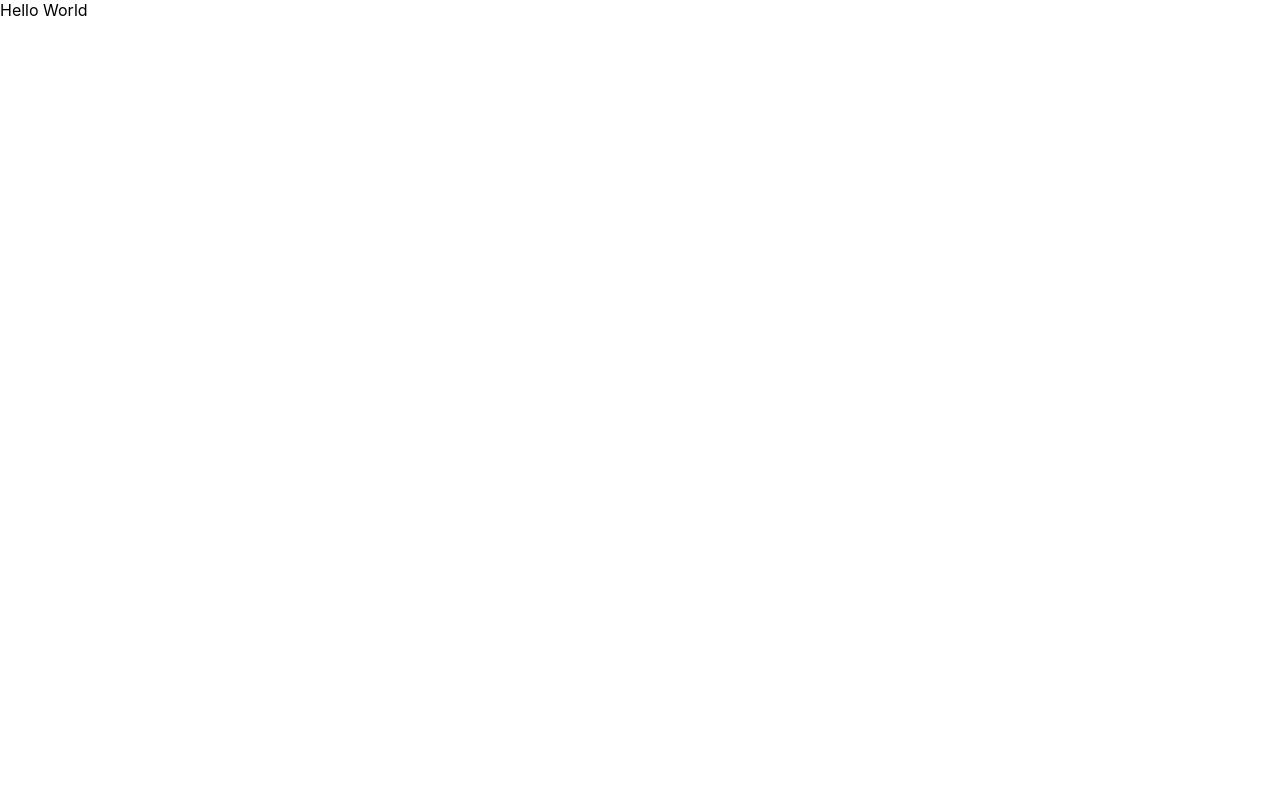
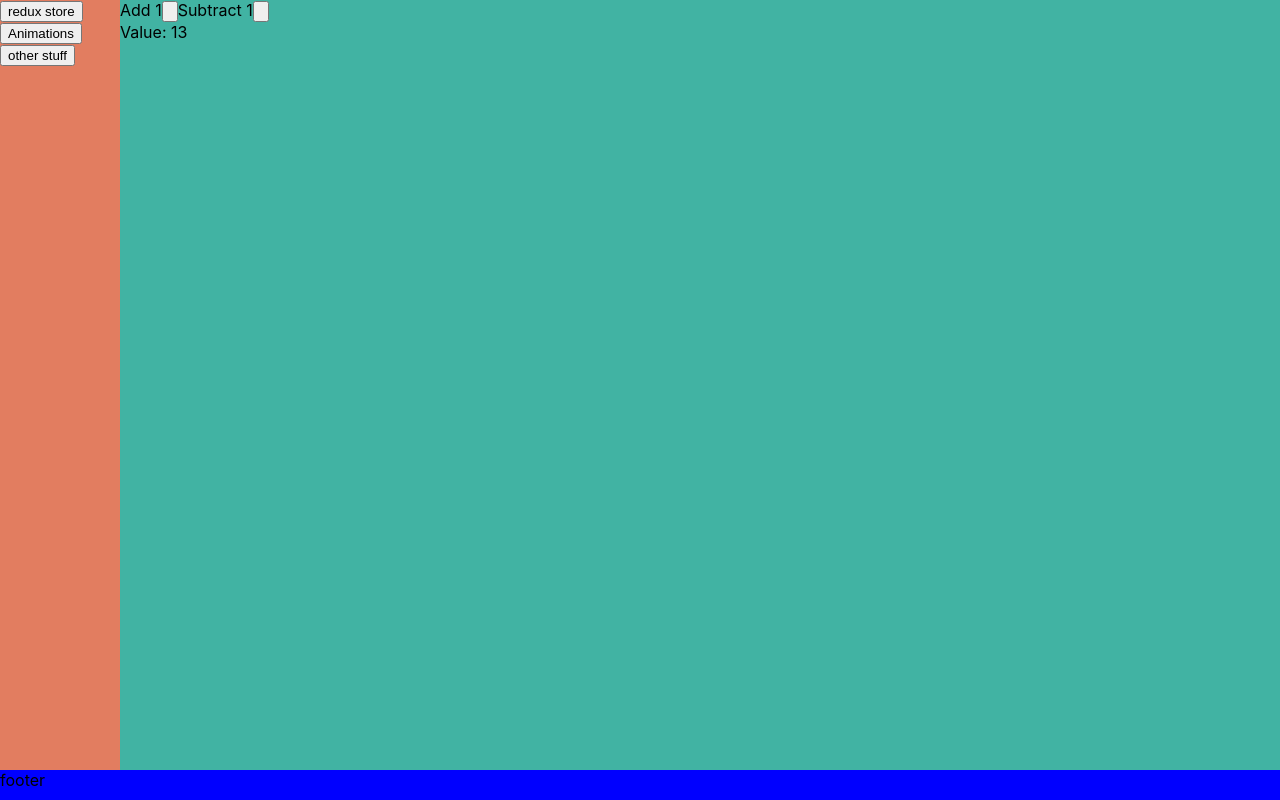
Before and after one commit to dancrump1/project1-2021, a React (Create React App) app: page / in a window 1280 px wide. Built offline with nearby package versions, Linux system fonts and the light colour scheme.

Commit message:
WIP first body content and nav buttons

```diff
--- a/src/App.css
+++ b/src/App.css
@@ -0,0 +1,32 @@
+:root {
+  --side-nav-width: 120px;
+}
+
+.app {
+  display: flex;
+  flex-wrap: wrap;
+  height: 100vh;
+  width: 100vw;
+  box-sizing: border-box;
+  background-color: #c38d9e;
+}
+
+.sideNav {
+  flex-basis: var(--side-nav-width);
+  height: calc(100% - 30px);
+  background-color: #e27d60;
+}
+
+.body {
+  flex-basis: calc(100% - var(--side-nav-width));
+  height: calc(100% - 30px);
+  width: 100%;
+  background-color: #41b3a3;
+}
+
+.footer {
+  flex-basis: 100%;
+  background-color: blue;
+  height: 30px;
+  width: 100%;
+}
--- a/src/App.js
+++ b/src/App.js
@@ -1,9 +1,38 @@
-import './App.css';
+import "./App.css";
+
+const routes = [
+  { name: "redux store" },
+  { name: "Animations" },
+  { name: "other stuff" },
+];
+
+const renderNavButtons = () => {
+  return routes.map((route) => (
+    <div className="navButtonContainer">
+      <button>{route.name}</button>
+    </div>
+  ));
+};
 
 function App() {
+  const value = 13;
   return (
-    <div >
-     Hello World
+    <div className="app">
+      <section className="sideNav">
+        <div className="sideNavContainer">
+          <div>{renderNavButtons()}</div>
+        </div>
+      </section>
+      <section className="body">
+        <div>
+          <label for="add">Add 1</label>
+          <input type="button" id="add" name="add" label="+" />
+          <label for="add">Subtract 1</label>
+          <input type="button" id="minus" name="minus" />
+          <div>Value: {value}</div>
+        </div>
+      </section>
+      <section className="footer">footer</section>
     </div>
   );
 }
```
